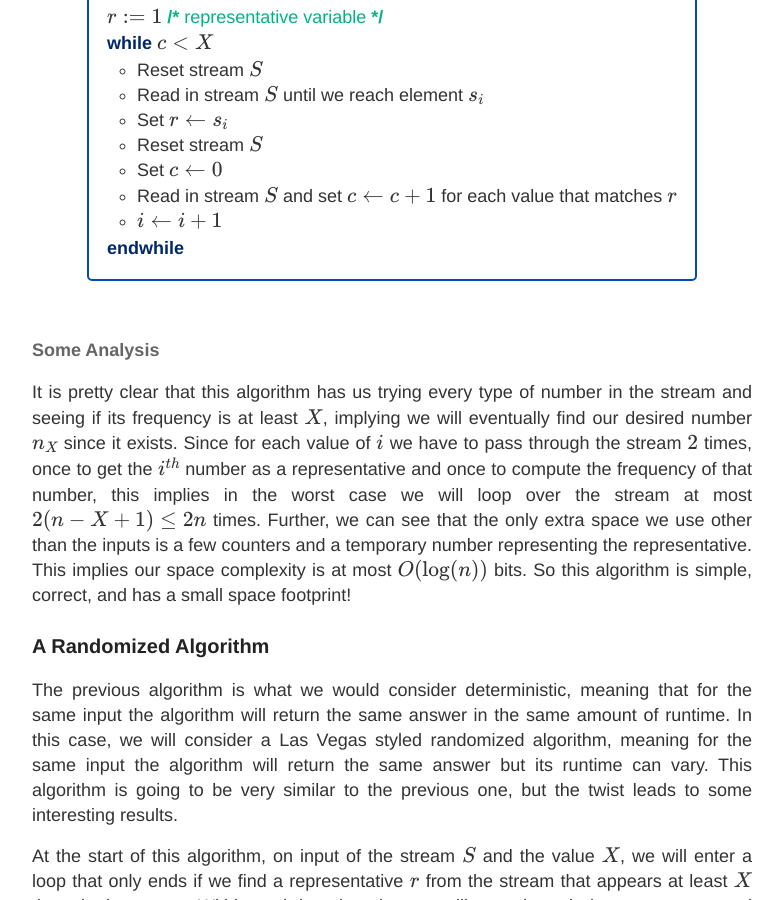
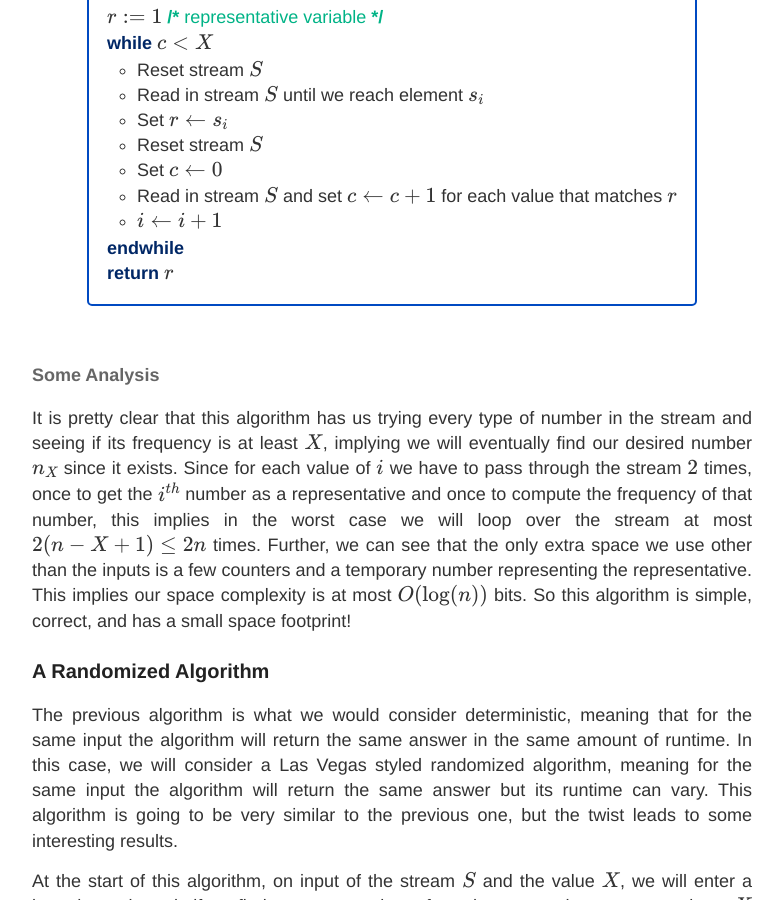
Before and after one commit to choward1491/choward1491.github.io, a Jekyll site: the page built from _posts/2020-7-25-Searching-Streams-for-the-Unknown.md, in a window 1280 px wide and 900 px high, scrolled down 2584 px. Shown: the whole window, without its empty margins (248-1031 px from the left). Built offline with Jekyll 4.4.1, drawn with Linux system fonts in a browser that asks for light colours; nearby versions of some CDN libraries; comment, search, counter and statistics services are not loaded.

Commit message:
update to naive algorithm in streaming post

```diff
--- a/_posts/2020-7-25-Searching-Streams-for-the-Unknown.md
+++ b/_posts/2020-7-25-Searching-Streams-for-the-Unknown.md
@@ -48,7 +48,7 @@ Before we get to the more interesting algorithm, let us consider what might be v
             <li>$i \leftarrow i + 1$</li>
         </ul>
     </div>
-    <!--<div class="return">$(\text{NaN})$ <span class="my_comment">if no number exists, return not a number</span></div>-->
+    <div class="return">$r$</div>
 </div>
 
 #### Some Analysis
```
